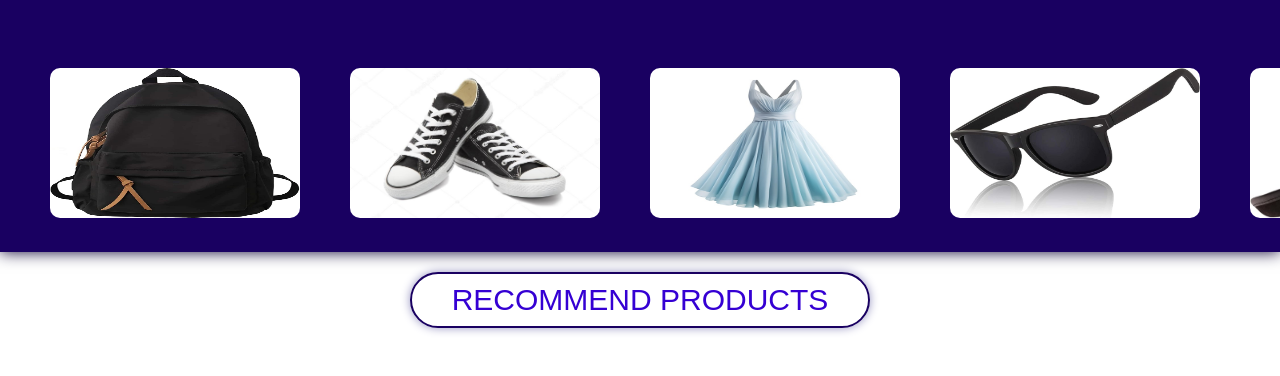
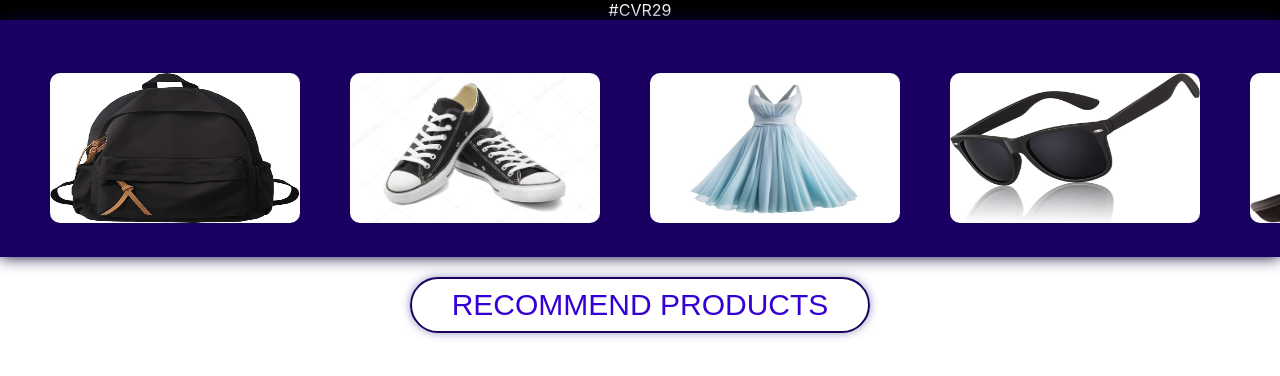
Before and after one commit to Pmtal3122/cvr-website, a React (Create React App) app: page / in a window 1280 px wide. Shown: the top 376 px of the page. Built offline with nearby package versions, Linux system fonts and the light colour scheme; a web font is replaced by a local one.

Commit message:
Added header

```diff
--- a/package.json
+++ b/package.json
@@ -7,6 +7,7 @@
     "@testing-library/react": "^13.4.0",
     "@testing-library/user-event": "^13.5.0",
     "axios": "^1.6.7",
+    "gsap": "^3.12.5",
     "react": "^18.2.0",
     "react-dom": "^18.2.0",
     "react-scripts": "5.0.1",
--- a/src/App.js
+++ b/src/App.js
@@ -5,6 +5,7 @@ import '../src/constants/products.json'
 import recDataJson from './constants/recommenderData.json'
 import { prods, prodImages } from './constants/productsArray';
 import ProductsDisplay from './Components/ProductsDisplay/ProductsDisplay';
+import Header from './Components/Header/Header';
 // import { prodImages } from './constants/productsImages';
 
 function App() {
@@ -103,6 +104,7 @@ function App() {
 
   return (
     <div id='bodyDiv'>
+      <Header />
       <ProductsDisplay />
       <div id="recogButton">
         <button onClick={voiceRecog}>
--- /dev/null
+++ b/src/Components/Header/Header.jsx
@@ -0,0 +1,10 @@
+import React from 'react';
+import styles from './header.module.css'
+
+export default function Header() {
+  return (
+    <div id={styles.headerDiv}>
+      #CVR29
+    </div>
+  )
+}
--- /dev/null
+++ b/src/Components/Header/header.module.css
@@ -0,0 +1,10 @@
+#headerDiv {
+    width: 100%;
+    display: flex;
+    justify-content: center;
+    align-items: center;
+    text-align: center;
+    background-color: black;
+    color: white;
+    z-index: 2;
+}
--- a/src/Components/ProductsDisplay/ProductsDisplay.jsx
+++ b/src/Components/ProductsDisplay/ProductsDisplay.jsx
@@ -4,9 +4,11 @@ import { prodImages, prods } from '../../constants/productsArray'
 import styles from './productsDisplay.module.css'
 // import rightArrowSvg from '../../images/right-arrow-svgrepo-com.svg'
 // import { ReactSVG } from 'react'
+import gsap from 'gsap';
 
 function ProductsDisplay() {
     const [hoveredIndex, setHoveredIndex] = useState(null);
+
     return (
         <>
             <div id={styles.productsCatalogue}>
--- a/src/Components/ProductsDisplay/productsDisplay.module.css
+++ b/src/Components/ProductsDisplay/productsDisplay.module.css
@@ -9,7 +9,7 @@
     width: 100vw;
     overflow: scroll;
     box-sizing: border-box;
-    padding-top: 15px;
+    /* padding-top: 15px; */
     padding-bottom: 30px;
     padding-left: 50px;
     padding-right: 50px;
```
Also changed, not shown: 1 other file (tests, documents, lock files or other folders).
